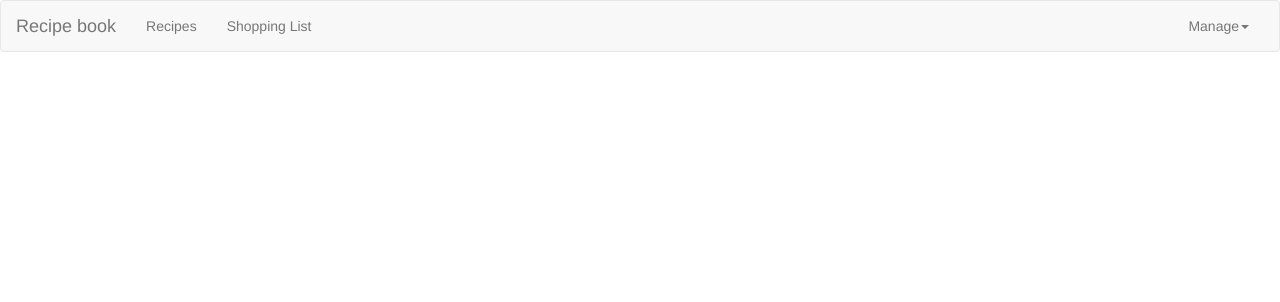
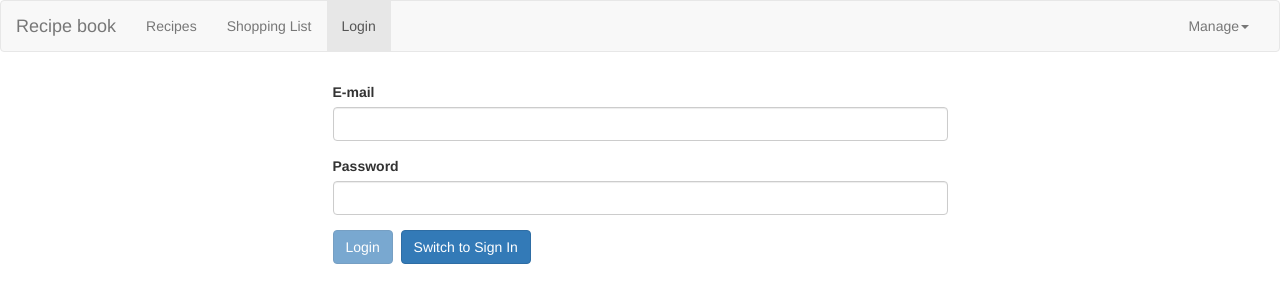
Before and after one commit to samuelcasanova/angular-course-recipes-project, an Angular app: page /auth in a window 1280 px wide. Before the commit this address led to /. Shown: the top 302 px of the page. Built offline with nearby package versions, Linux system fonts and the light colour scheme.

Commit message:
add empty authentication form

```diff
--- a/src/app/app-routing.module.ts
+++ b/src/app/app-routing.module.ts
@@ -6,6 +6,7 @@
 import { EmptyRecipeDetailComponent } from "./recipe-book/empty-recipe-detail/empty-recipe-detail.component";
 import { RecipeEditComponent } from "./recipe-book/recipe-edit/recipe-edit.component";
 import { RecipeResolver } from "./recipe-book/recipe-resolver.service";
+import { AuthComponent } from "./auth/auth.component";
 
 const routes: Routes = [
   { path: '', redirectTo: '/recipes', pathMatch: 'full' },
@@ -15,7 +16,8 @@
     { path: ':index', component: RecipeDetailComponent, resolve: { recipe: RecipeResolver } },
     { path: ':index/edit', component: RecipeEditComponent, resolve: { recipe: RecipeResolver } }
   ] },
-  { path: 'shopping-list', component: ShoppingListComponent }
+  { path: 'shopping-list', component: ShoppingListComponent },
+  { path: 'auth', component: AuthComponent }
 ]
 
 @NgModule({
--- a/src/app/app.module.ts
+++ b/src/app/app.module.ts
@@ -18,6 +18,7 @@
 import { RecipeBookComponent } from './recipe-book/recipe-book.component';
 import { EmptyRecipeDetailComponent } from './recipe-book/empty-recipe-detail/empty-recipe-detail.component';
 import { RecipeEditComponent } from './recipe-book/recipe-edit/recipe-edit.component';
+import { AuthComponent } from './auth/auth.component';
 
 @NgModule({
   declarations: [
@@ -32,7 +33,8 @@
     RecipeBookComponent,
     DropdownDirective,
     EmptyRecipeDetailComponent,
-    RecipeEditComponent
+    RecipeEditComponent,
+    AuthComponent
   ],
   imports: [
     BrowserModule,
--- /dev/null
+++ b/src/app/auth/auth.component.html
@@ -0,0 +1,18 @@
+<div class="row">
+  <div class="col-xs-12 col-md-6 col-md-offset-3">
+    <form #authForm="ngForm" (ngSubmit)="onSubmit(authForm)">
+      <div class="form-group">
+        <label for="email">E-mail</label>
+        <input type="email" id="email" class="form-control" ngModel name="email" required email>
+      </div>
+      <div class="form-group">
+        <label for="password">Password</label>
+        <input type="password" id="password" class="form-control" ngModel name="password" required minlength="6">
+      </div>
+      <div>
+        <button class="btn btn-primary" type="submit" [disabled]="authForm.invalid">{{ this.isLoginMode ? 'Login' : 'Sign Up' }}</button>&nbsp;
+        <button class="btn btn-primary" type="button" (click)="onSwitchMode()">Switch to {{ this.isLoginMode ? 'Sign In' : 'Login' }}</button>
+      </div>
+    </form>
+  </div>
+</div>
--- /dev/null
+++ b/src/app/auth/auth.component.ts
@@ -0,0 +1,18 @@
+import { Component } from "@angular/core";
+import { NgForm } from "@angular/forms";
+
+@Component({
+  selector: 'app-auth',
+  templateUrl: './auth.component.html'
+})
+export class AuthComponent {
+  isLoginMode = true
+
+  onSwitchMode() {
+    this.isLoginMode = !this.isLoginMode
+  }
+
+  onSubmit(authForm: NgForm) {
+    console.log(authForm.value)
+  }
+}
--- a/src/app/common/header/header.component.html
+++ b/src/app/common/header/header.component.html
@@ -8,6 +8,7 @@
       <ul class="nav navbar-nav">
         <li routerLinkActive="active"><a routerLink="/recipes">Recipes</a></li>
         <li routerLinkActive="active"><a routerLink="/shopping-list">Shopping List</a></li>
+        <li routerLinkActive="active"><a routerLink="/auth">Login</a></li>
       </ul>
       <ul class="nav navbar-nav navbar-right">
         <li class="dropdown" appDropdown>
```
